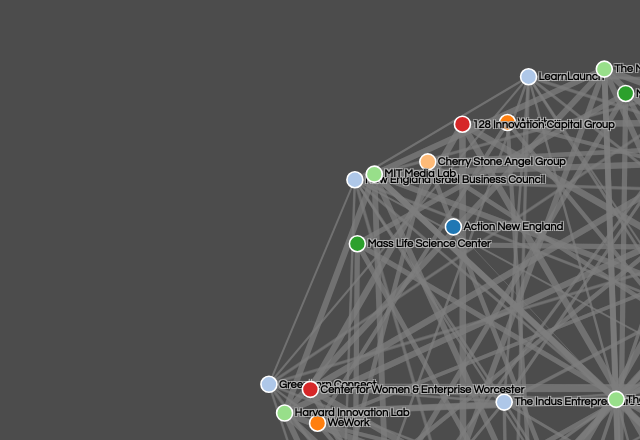
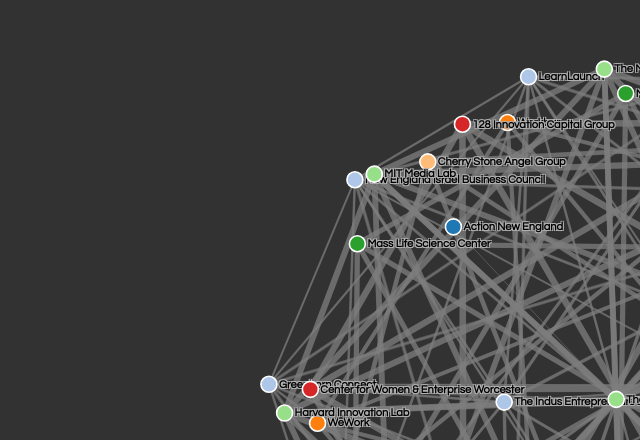
Before and after one commit to MassGIS/CivicTechEcosystem, a plain HTML site: page index.html in a window 1280 px wide. Shown: the part 360-800 px from the top of the page, without its empty margins (640-1280 px from the left). Drawn offline with nearby package versions, Linux system fonts and the light colour scheme.

Commit message:
bg color

```diff
--- a/index.html
+++ b/index.html
@@ -28,7 +28,7 @@
 
 
 body {
-    background-color: #4c4c4c;
+    background-color: #323232;
 }
 
 </style>
```
